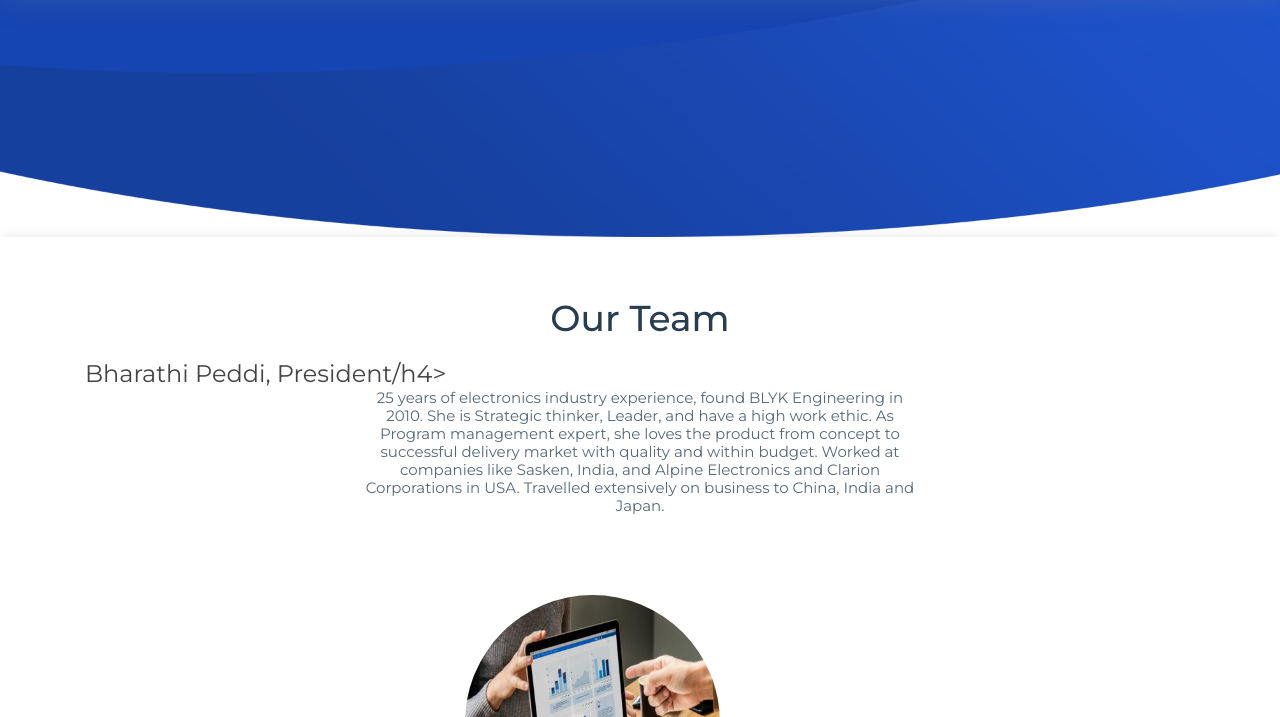
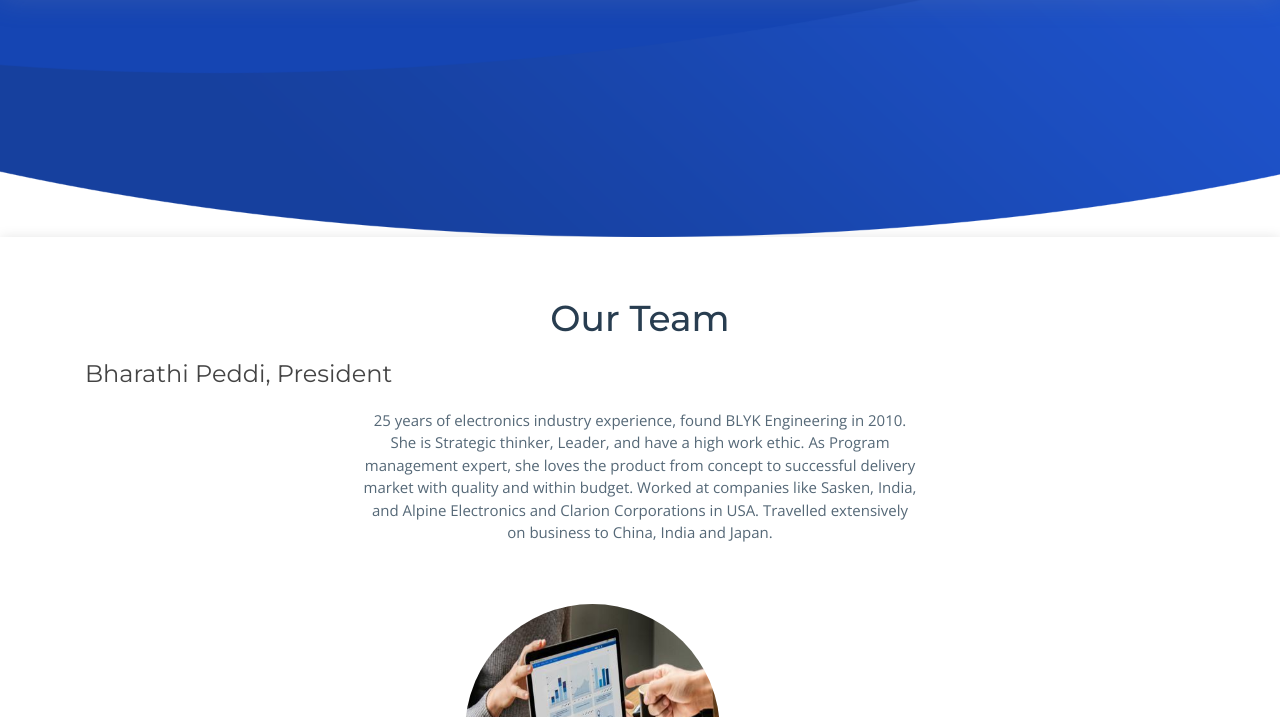
Before and after one commit to RahulNagalla/RahulNagalla.github.io, a plain HTML site: page team.html in a window 1280 px wide. Shown: the part 83-800 px from the top of the page. Drawn offline with nearby package versions, Linux system fonts and the light colour scheme.

Commit message:
Update team.html

```diff
--- a/team.html
+++ b/team.html
@@ -71,7 +71,7 @@
                 <div class="container">
                   <div class="section-header">
                     <h3>Our Team</h3>
-                        <h4>Bharathi Peddi, President/h4>
+                        <h4>Bharathi Peddi, President</h4>
                     <p>25 years of electronics industry experience, found BLYK Engineering in 2010. She is Strategic thinker, Leader, and have a high work ethic. As Program management expert, she loves the product from concept to successful delivery market with quality and within budget.
 Worked at companies like Sasken, India, and Alpine Electronics and Clarion Corporations in USA. Travelled extensively on business to China, India and Japan.</p>
                   </div>
```
